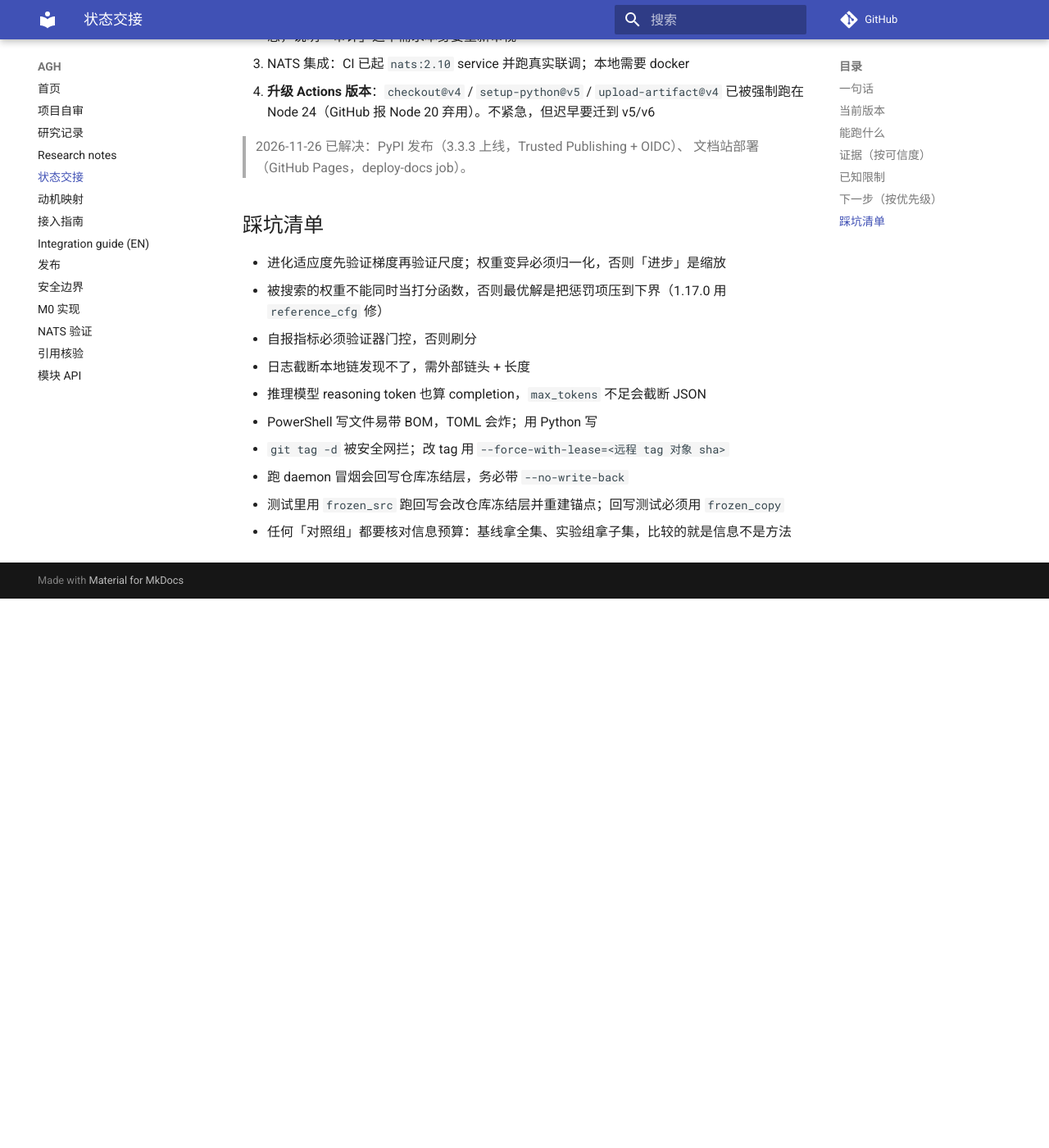
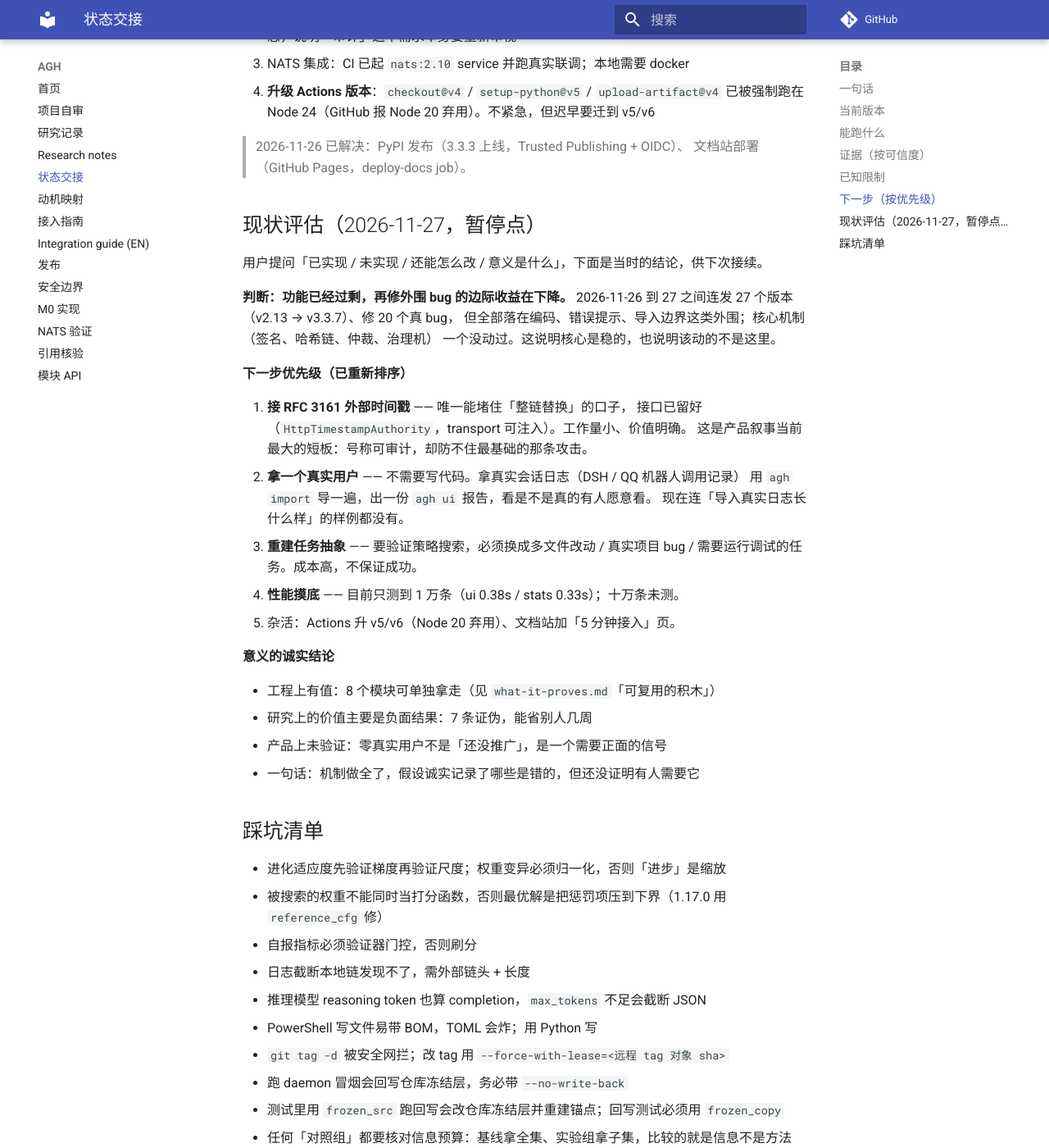
Before and after one commit to Gray2006/AGH, an MkDocs documentation site: the page built from docs/STATUS.md, in a window 1280 px wide and 1400 px high, scrolled down 6915 px. Shown: the whole window at 82% size. Built offline with MkDocs 1.6.1 and Material for MkDocs 9.7.7, drawn with Linux system fonts in a browser that asks for light colours; comment, search, counter and statistics services are not loaded; before the commit the page ends 7645 px from its top, so only the background shows below that.

Commit message:
docs: record assessment and pause point

```diff
--- a/docs/STATUS.md
+++ b/docs/STATUS.md
@@ -164,6 +164,35 @@ python scripts/score_labels.py --labels ... --candidates ...
 > 2026-11-26 已解决：PyPI 发布（3.3.3 上线，Trusted Publishing + OIDC）、
 > 文档站部署（GitHub Pages，deploy-docs job）。
 
+## 现状评估（2026-11-27，暂停点）
+
+用户提问「已实现 / 未实现 / 还能怎么改 / 意义是什么」，下面是当时的结论，供下次接续。
+
+**判断：功能已经过剩，再修外围 bug 的边际收益在下降。**
+2026-11-26 到 27 之间连发 27 个版本（v2.13 → v3.3.7）、修 20 个真 bug，
+但全部落在编码、错误提示、导入边界这类外围；核心机制（签名、哈希链、仲裁、治理机）
+一个没动过。这说明核心是稳的，也说明该动的不是这里。
+
+**下一步优先级（已重新排序）**
+
+1. **接 RFC 3161 外部时间戳** —— 唯一能堵住「整链替换」的口子，
+   接口已留好（`HttpTimestampAuthority`，transport 可注入）。工作量小、价值明确。
+   这是产品叙事当前最大的短板：号称可审计，却防不住最基础的那条攻击。
+2. **拿一个真实用户** —— 不需要写代码。拿真实会话日志（DSH / QQ 机器人调用记录）
+   用 `agh import` 导一遍，出一份 `agh ui` 报告，看是不是真的有人愿意看。
+   现在连「导入真实日志长什么样」的样例都没有。
+3. **重建任务抽象** —— 要验证策略搜索，必须换成多文件改动 / 真实项目 bug /
+   需要运行调试的任务。成本高，不保证成功。
+4. **性能摸底** —— 目前只测到 1 万条（ui 0.38s / stats 0.33s）；十万条未测。
+5. 杂活：Actions 升 v5/v6（Node 20 弃用）、文档站加「5 分钟接入」页。
+
+**意义的诚实结论**
+
+- 工程上有值：8 个模块可单独拿走（见 `what-it-proves.md`「可复用的积木」）
+- 研究上的价值主要是负面结果：7 条证伪，能省别人几周
+- 产品上未验证：零真实用户不是「还没推广」，是一个需要正面的信号
+- 一句话：机制做全了，假设诚实记录了哪些是错的，但还没证明有人需要它
+
 ## 踩坑清单
 
 - 进化适应度先验证梯度再验证尺度；权重变异必须归一化，否则「进步」是缩放
```
